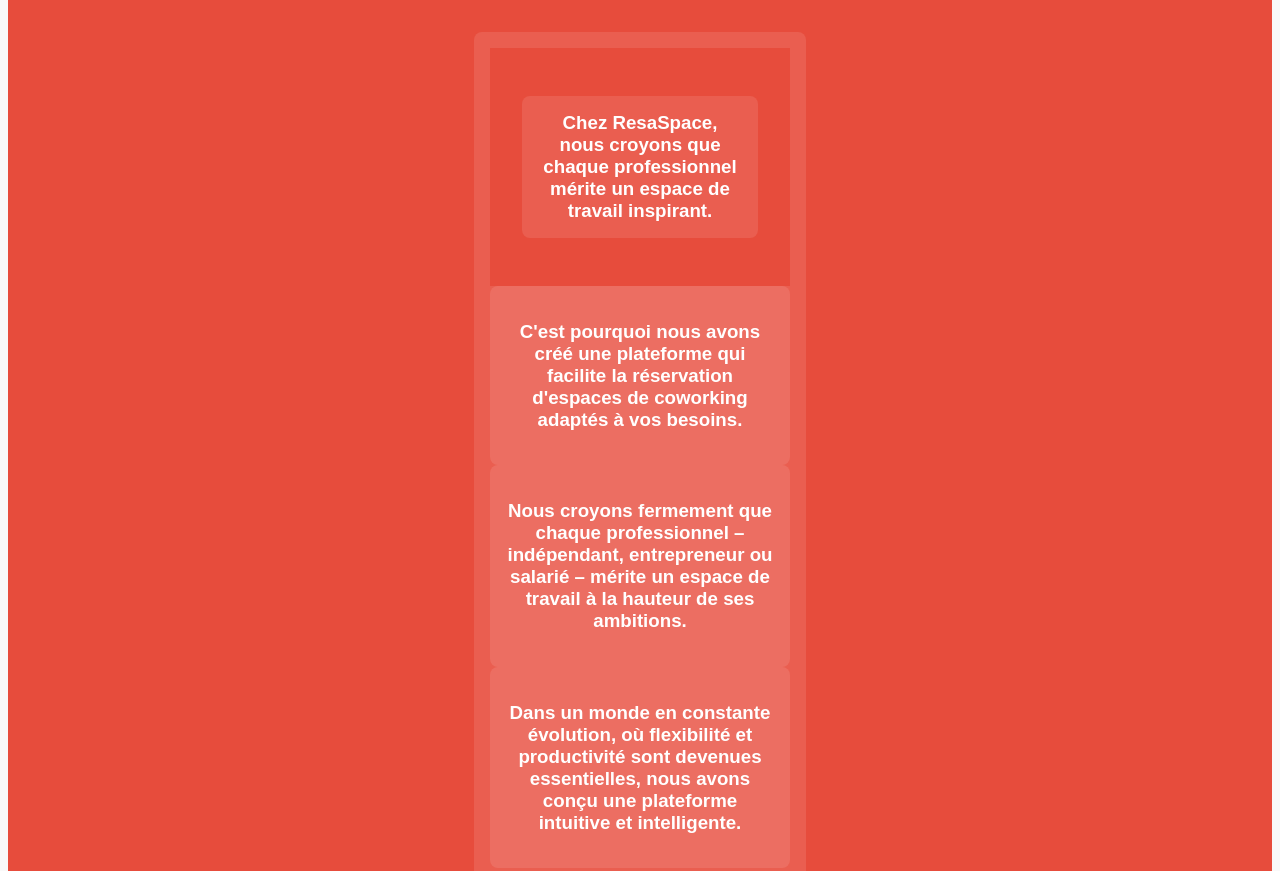
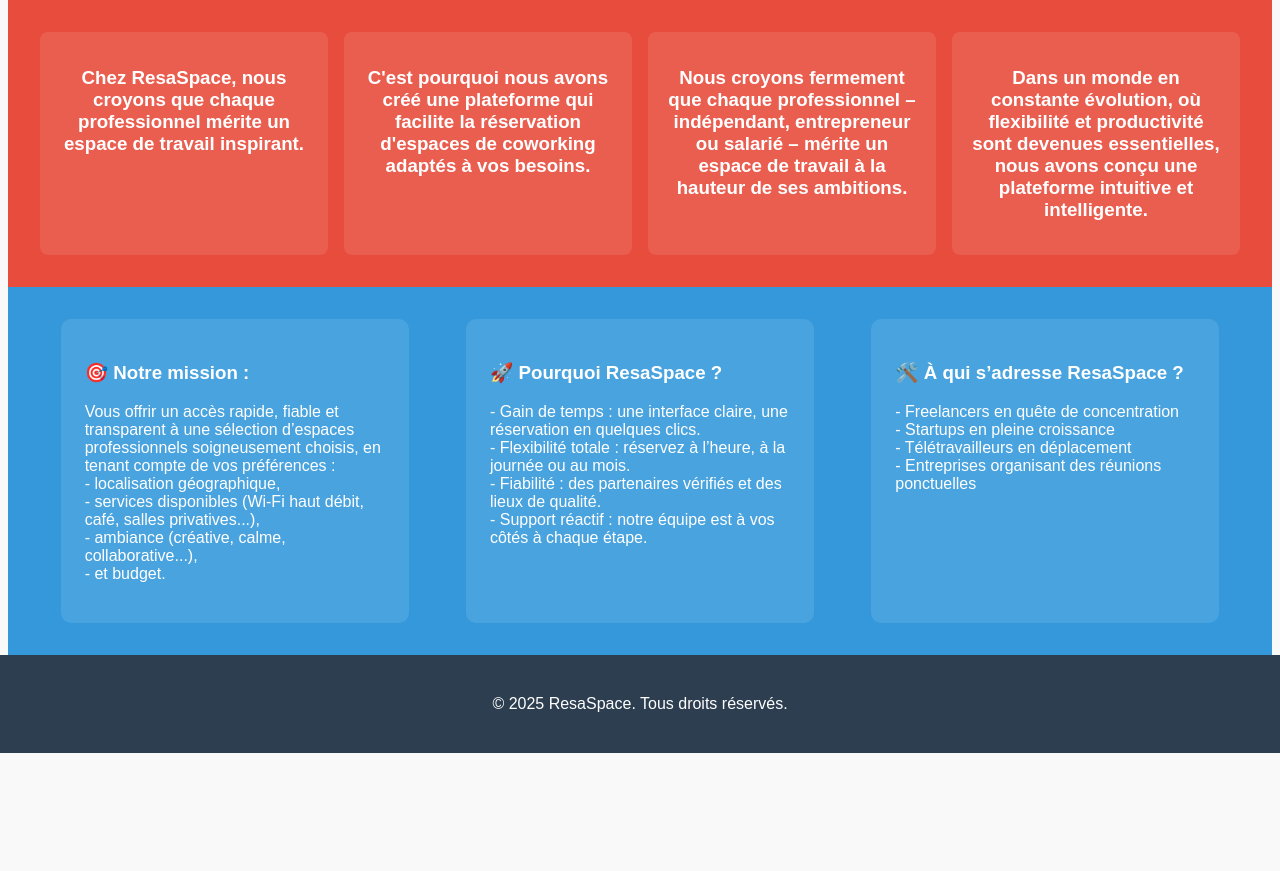
Before and after one commit to natalka-dev/ResaSpace, a plain HTML site: page user.html in a window 1280 px wide. Shown: the top 871 px of the page. After the commit the page ends 800 px from the top, so only its background shows below. Drawn offline with Linux system fonts and the light colour scheme.

Commit message:
next add

```diff
--- a/style2.css
+++ b/style2.css
@@ -127,6 +127,7 @@
   background-color: #e74c3c;
   display: flex;
   justify-content: center;
+  align-items: stretch;
   gap: 1rem;
   padding: 2rem;
   flex-wrap: wrap;
@@ -142,15 +143,15 @@
   border-radius: 8px;
   flex: 1 1 250px;
   max-width: 300px;
+  min-width: 250px;
   text-align: center;
 }
-
-
 
 .global-row {
   background-color: #3498db;
   display: flex;
   justify-content: center;
+  align-items: stretch;
   gap: 1rem;
   padding: 2rem;
   flex-wrap: wrap;
@@ -162,10 +163,10 @@
 .mission-box {
   background-color: rgba(255, 255, 255, 0.1);
   color: white;
-  padding: 1rem;
-  border-radius: 8px;
-  width: 300px;
+  padding: 1.5rem;
+  border-radius: 10px;
+  flex: 1 1 250px;
+  min-width: 250px;
+  max-width: 300px;
   text-align: left;
-  flex: 1 1 250px;
-  max-width: 300px;
 }
--- a/user.html
+++ b/user.html
@@ -10,8 +10,8 @@
 <body>
    <div class="mission-row">
   <div class="mission-card">
-  <div class="mission">
-  <h3>Chez ResaSpace, nous croyons que chaque professionnel mérite un espace de travail inspirant.</h3></div>
+    <h3>Chez ResaSpace, nous croyons que chaque professionnel mérite un espace de travail inspirant.</h3>
+  </div>
   <div class="mission-card">
     <h3>C'est pourquoi nous avons créé une plateforme qui facilite la réservation d'espaces de coworking adaptés à vos besoins.</h3>
   </div>
@@ -22,11 +22,12 @@
     <h3>Dans un monde en constante évolution, où flexibilité et productivité sont devenues essentielles, nous avons conçu une plateforme intuitive et intelligente.</h3>
   </div>
 </div>
+
   </div>
 </div>
 
 
-<div class="global">
+<div class="global-row">
   <div class="mission-box">
     <h3>🎯 Notre mission :</h3>
     <p>
@@ -37,6 +38,7 @@
       <br>- et budget.
     </p>
   </div>
+
   <div class="mission-box">
     <h3>🚀 Pourquoi ResaSpace ?</h3>
     <p>
@@ -46,6 +48,7 @@
       - Support réactif : notre équipe est à vos côtés à chaque étape.
     </p>
   </div>
+
   <div class="mission-box">
     <h3>🛠️ À qui s’adresse ResaSpace ?</h3>
     <p>
@@ -56,6 +59,7 @@
     </p>
   </div>
 </div>
+
 <footer>
     <p>© 2025 ResaSpace. Tous droits réservés.</p>
   </footer>
```
Lines whose indentation alone changed are shown as unchanged.
